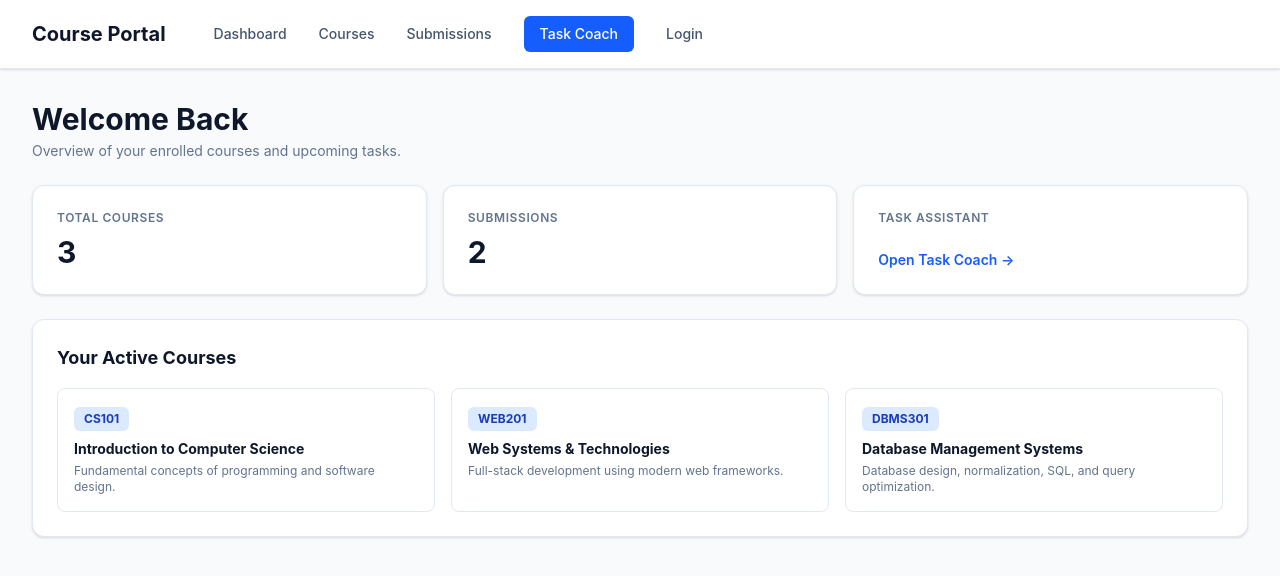
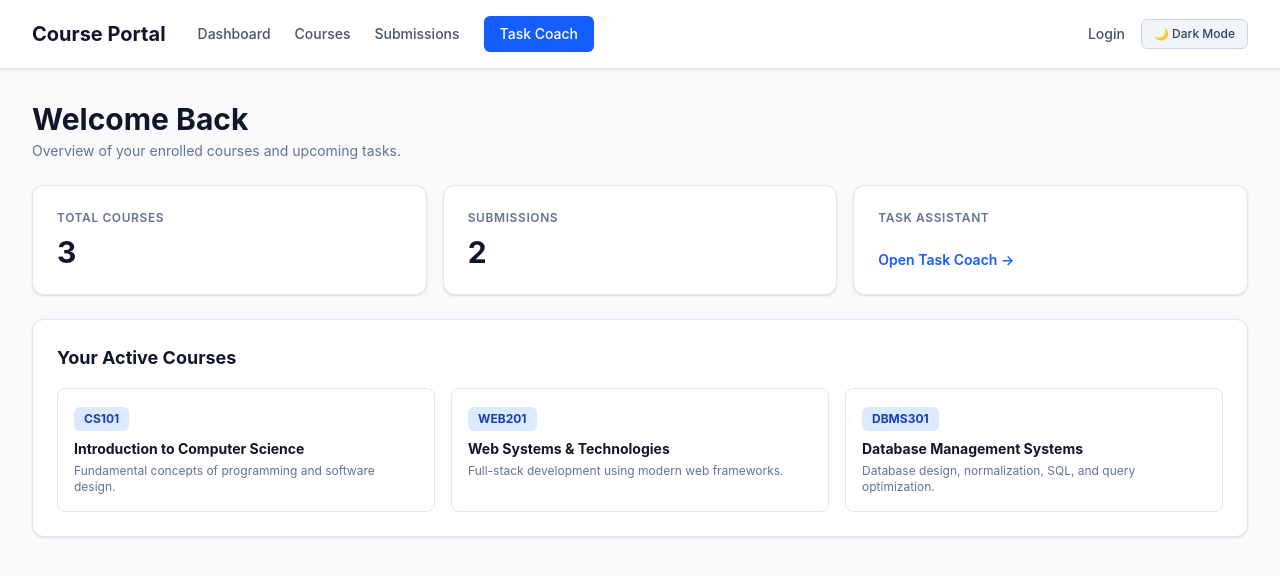
Before and after one commit to Lanacastillo19/fullstack, a React (Vite) app: page / in a window 1280 px wide. Shown: the top 576 px of the page. Built offline with nearby package versions, Linux system fonts and the light colour scheme; no server answers.

Commit message:
Fix unused React import in Layout.tsx

```diff
--- a/src/components/Layout.tsx
+++ b/src/components/Layout.tsx
@@ -1,3 +1,4 @@
+import { useState, useEffect } from "react";
 import { Link, Outlet, useNavigate } from "react-router";
 import useAuthStore from "../store/authStore";
 
@@ -7,6 +8,25 @@ export function Layout() {
   const user = useAuthStore((state: any) => state.user);
   const logout = useAuthStore((state: any) => state.logout);
 
+  // Dark Mode State
+  const [isDarkMode, setIsDarkMode] = useState<boolean>(() => {
+    return localStorage.getItem("theme") === "dark";
+  });
+
+  useEffect(() => {
+    if (isDarkMode) {
+      document.documentElement.classList.add("dark");
+      localStorage.setItem("theme", "dark");
+    } else {
+      document.documentElement.classList.remove("dark");
+      localStorage.setItem("theme", "light");
+    }
+  }, [isDarkMode]);
+
+  const toggleDarkMode = () => {
+    setIsDarkMode((prev) => !prev);
+  };
+
   const handleLogout = () => {
     if (logout) logout();
     localStorage.removeItem("token");
@@ -14,22 +34,27 @@ export function Layout() {
   };
 
   return (
-    <div className="min-h-screen bg-slate-50 text-slate-900 font-sans">
+    <div className={`min-h-screen font-sans transition-colors duration-200 ${
+      isDarkMode ? "dark bg-slate-900 text-slate-100" : "bg-slate-50 text-slate-900"
+    }`}>
       {/* Top Navbar */}
-      <header className="border-b border-slate-200 bg-white shadow-sm">
-        <div className="mx-auto flex max-w-7xl items-center px-8 py-4">
-          <Link to="/" className="text-xl font-bold text-slate-900 mr-12">
+      <header className={`border-b shadow-sm ${
+        isDarkMode ? "border-slate-800 bg-slate-900 text-white" : "border-slate-200 bg-white text-slate-900"
+      }`}>
+        <div className="mx-auto flex max-w-7xl items-center justify-between px-8 py-4">
+          <div className="flex items-center space-x-8">
+            <Link to="/" className={`text-xl font-bold ${isDarkMode ? "text-white" : "text-slate-900"}`}>
               Course Portal
             </Link>
 
-          <nav className="flex items-center space-x-8 text-sm font-medium text-slate-600">
-            <Link to="/" className="hover:text-slate-900">
+            <nav className="flex items-center space-x-6 text-sm font-medium">
+              <Link to="/" className={`hover:text-blue-500 ${isDarkMode ? "text-slate-300" : "text-slate-600"}`}>
                 Dashboard
               </Link>
-            <Link to="/courses" className="hover:text-slate-900">
+              <Link to="/courses" className={`hover:text-blue-500 ${isDarkMode ? "text-slate-300" : "text-slate-600"}`}>
                 Courses
               </Link>
-            <Link to="/submissions" className="hover:text-slate-900">
+              <Link to="/submissions" className={`hover:text-blue-500 ${isDarkMode ? "text-slate-300" : "text-slate-600"}`}>
                 Submissions
               </Link>
               <Link
@@ -38,23 +63,40 @@ export function Layout() {
               >
                 Task Coach
               </Link>
+            </nav>
+          </div>
 
+          {/* Controls: Logout & Dark Mode Toggle */}
+          <div className="flex items-center space-x-4">
             {token ? (
               <button
                 onClick={handleLogout}
-                className="text-sm font-normal text-slate-600 hover:text-slate-900"
+                className={`text-sm font-normal ${isDarkMode ? "text-slate-300 hover:text-white" : "text-slate-600 hover:text-slate-900"}`}
               >
                 Logout ({user?.username || "lana_lee_castillio"})
               </button>
             ) : (
               <Link
                 to="/login"
-                className="text-sm font-medium text-slate-600 hover:text-slate-900"
+                className={`text-sm font-medium ${isDarkMode ? "text-slate-300 hover:text-white" : "text-slate-600 hover:text-slate-900"}`}
               >
                 Login
               </Link>
             )}
-          </nav>
+
+            {/* Dark Mode Toggle Button */}
+            <button
+              type="button"
+              onClick={toggleDarkMode}
+              className={`rounded-md border px-3 py-1.5 text-xs font-medium transition-colors ${
+                isDarkMode
+                  ? "border-slate-700 bg-slate-800 text-slate-200 hover:bg-slate-700"
+                  : "border-slate-300 bg-slate-100 text-slate-700 hover:bg-slate-200"
+              }`}
+            >
+              {isDarkMode ? "☀️ Light Mode" : "🌙 Dark Mode"}
+            </button>
+          </div>
         </div>
       </header>
 
```
Lines whose indentation alone changed are shown as unchanged.
